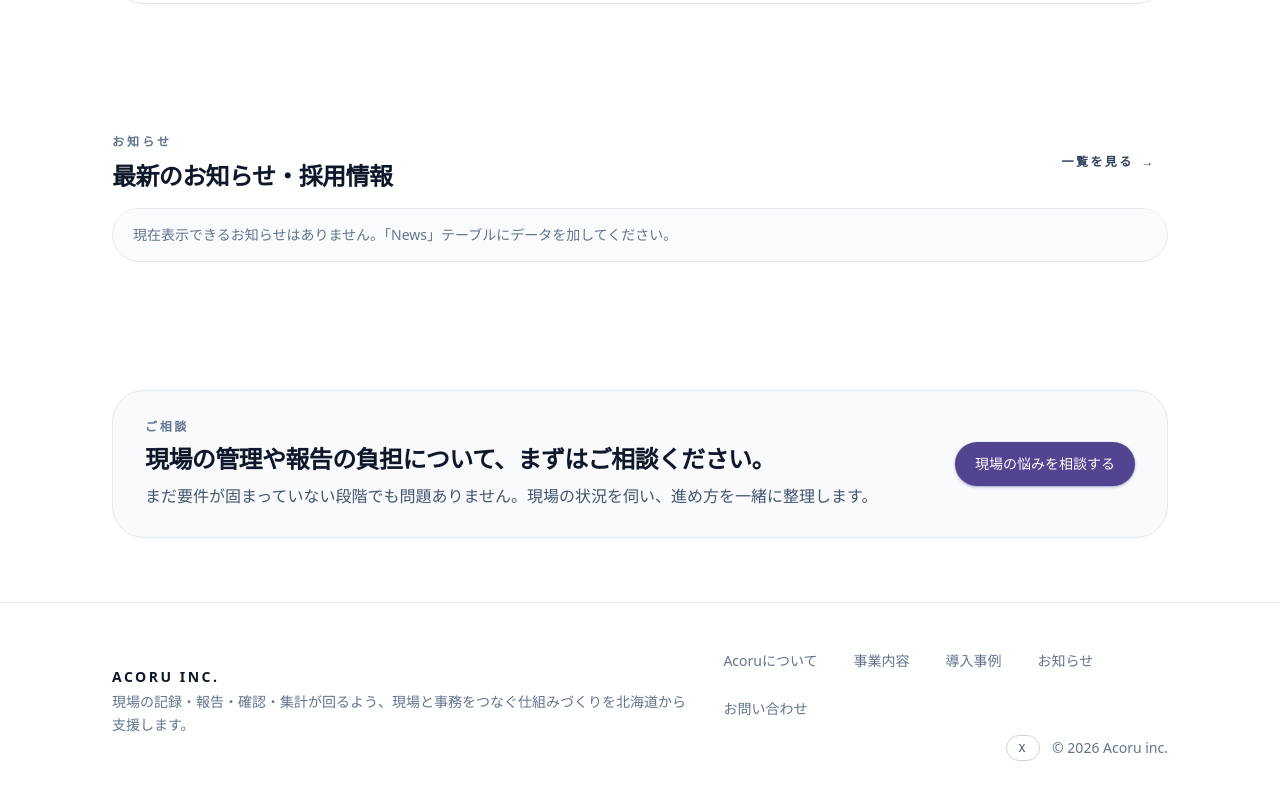
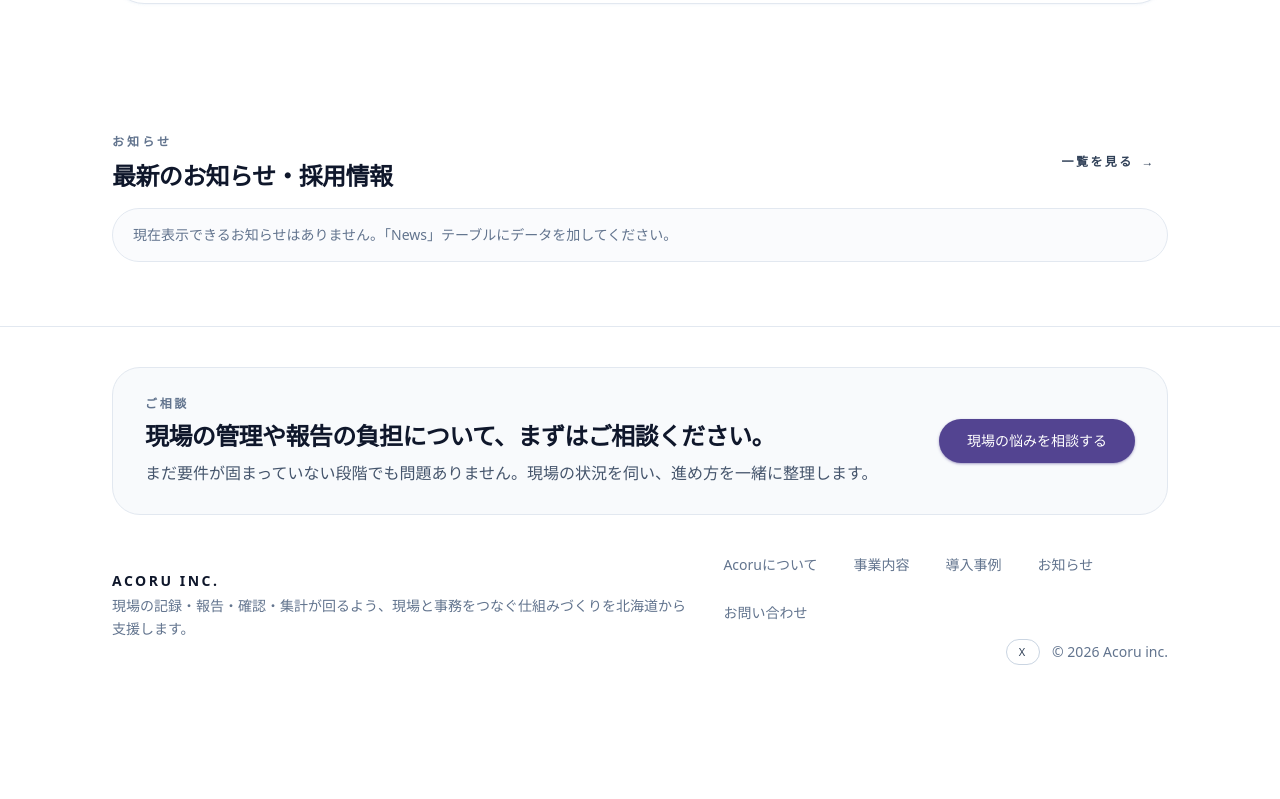
Before and after one commit to ANOSkdy/acoru-inc, a Next.js app: page / in a window 1280 px wide. Shown: the part 1647-2446 px from the top of the page. After the commit the page ends 2352 px from the top, so only its background shows below. Built offline with nearby package versions, Linux system fonts and the light colour scheme.

Commit message:
Move consultation section into footer

```diff
--- a/src/app/page.tsx
+++ b/src/app/page.tsx
@@ -63,7 +63,7 @@ export default async function HomePage() {
         </Container>
       </Section>
 
-      <Section className="pt-0">
+      <Section className="pt-0 pb-14">
         <Container>
           <div className="rounded-[32px] border border-slate-200 bg-white p-6 shadow-sm shadow-slate-100/70 sm:p-8">
             <div className="grid grid-cols-1 gap-8 md:grid-cols-[minmax(0,1.5fr)_minmax(0,1.2fr)] md:items-center">
@@ -202,28 +202,6 @@ export default async function HomePage() {
         </Container>
       </Section>
 
-      <Section className="pt-0 pb-14">
-        <Container>
-          <div className="rounded-[32px] border border-slate-200 bg-slate-50 px-6 py-7 sm:px-8">
-            <div className="flex flex-col gap-4 md:flex-row md:items-center md:justify-between">
-              <div className="space-y-2">
-                <p className="text-xs font-semibold tracking-[0.22em] text-slate-500">ご相談</p>
-                <h2 className="text-xl font-semibold tracking-tight text-slate-900 sm:text-2xl">
-                  現場の管理や報告の負担について、
-                  <br className="sm:hidden" />
-                  まずはご相談ください。
-                </h2>
-                <p className="text-sm leading-relaxed text-slate-600 sm:text-base">
-                  まだ要件が固まっていない段階でも問題ありません。現場の状況を伺い、進め方を一緒に整理します。
-                </p>
-              </div>
-              <Button href="/contact" className="w-full justify-center md:w-auto">
-                現場の悩みを相談する
-              </Button>
-            </div>
-          </div>
-        </Container>
-      </Section>
     </>
   );
 }
--- a/src/components/layout/Footer.tsx
+++ b/src/components/layout/Footer.tsx
@@ -1,5 +1,6 @@
 import Link from "next/link";
 
+import { Button } from "@/components/ui/Button";
 import { Container } from "@/components/ui/Container";
 
 export function Footer() {
@@ -7,7 +8,26 @@ export function Footer() {
 
   return (
     <footer className="border-t border-slate-200 bg-white">
-      <Container className="py-10">
+      <Container className="flex flex-col gap-8 py-10">
+        <section className="rounded-[28px] border border-slate-200 bg-slate-50 px-6 py-7 sm:px-8">
+          <div className="flex flex-col gap-4 md:flex-row md:items-center md:justify-between">
+            <div className="space-y-2">
+              <p className="text-xs font-semibold tracking-[0.22em] text-slate-500">ご相談</p>
+              <h2 className="text-xl font-semibold tracking-tight text-slate-900 sm:text-2xl">
+                現場の管理や報告の負担について、
+                <br className="sm:hidden" />
+                まずはご相談ください。
+              </h2>
+              <p className="text-sm leading-relaxed text-slate-600 sm:text-base">
+                まだ要件が固まっていない段階でも問題ありません。現場の状況を伺い、進め方を一緒に整理します。
+              </p>
+            </div>
+            <Button href="/contact" className="w-full justify-center md:w-auto md:px-7">
+              現場の悩みを相談する
+            </Button>
+          </div>
+        </section>
+
         <div className="flex flex-col gap-4 text-xs text-slate-500 sm:text-sm md:flex-row md:items-center md:justify-between">
           <div className="space-y-1">
             <p className="text-sm font-semibold tracking-[0.18em] text-slate-900">ACORU INC.</p>
```
